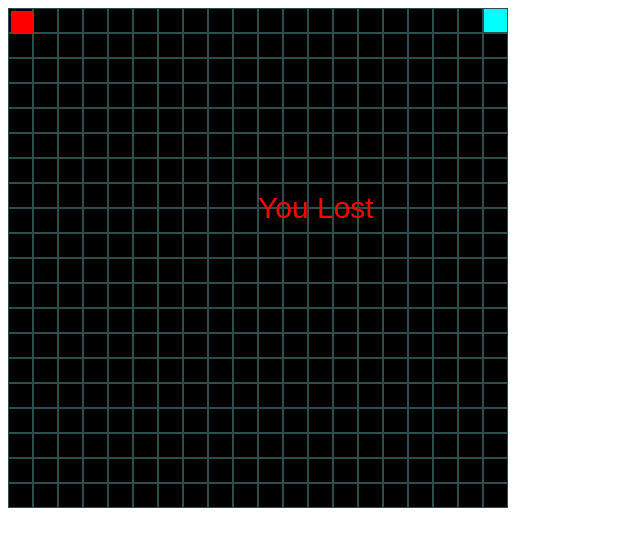
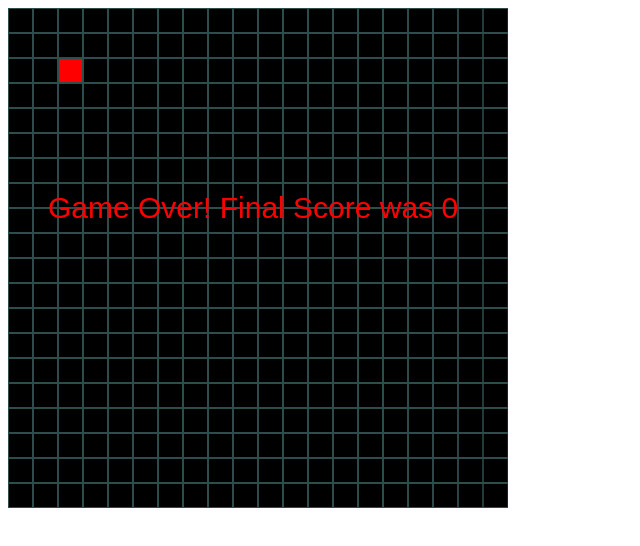
Before and after one commit to stormageddon/snake, a website: page index.html in a window 1280 px wide. Shown: the whole page, without its empty margins (0-640 px from the left). Drawn offline with Linux system fonts and the light colour scheme.

Commit message:
Fix performance issue caused by always redrawing background.

```diff
--- a/game.js
+++ b/game.js
@@ -9,6 +9,7 @@ class Game {
         this.running = true;
         this.snake = new Snake(0,0,this.ctx);
         this.food;
+        this.score = 0;
 
         let keyPressListener = new KeyPressListener(this);
         //keyPressListener.keyup = keyPressListener.keyup.bind(this);
@@ -16,8 +17,24 @@ class Game {
     };
 
     start() {
-        setInterval(x => {this.tick()}, 250)
         this.food = new Food(this.ctx);
+
+        // draw the grid
+        let backgroundCtx = document.getElementById('background-canvas').getContext("2d")
+        backgroundCtx.lineWidth = 1;
+        backgroundCtx.strokeStyle = "rgb(47,79,79)";
+        for (let i = 0; i <= 500; i += 500/20) {
+            backgroundCtx.moveTo(0, i);
+            backgroundCtx.lineTo(this.width, i);
+		    backgroundCtx.stroke();
+		}
+        for (let i = 0; i <= 500; i += 500/20) {
+            backgroundCtx.moveTo(i, 0);
+            backgroundCtx.lineTo(i,this.height);
+            backgroundCtx.stroke();
+        }
+
+        setInterval(x => {this.tick()}, 150)
     }
 
     end(didWin) {
@@ -25,7 +42,7 @@ class Game {
             this.running = false;
             this.ctx.fillStyle = "rgb(255,0,0)"
             this.ctx.font = "30px Arial";
-            this.ctx.fillText("You Lost", this.width / 2, this.height / 2 - 40);
+            this.ctx.fillText(`Game Over! Final Score was ${this.score}`, 40, this.height / 2 - 40);
         }
     }
 
@@ -37,30 +54,14 @@ class Game {
             this.food.tick();
             let collision = this.didCollide(this.snake, this.food);
             if (collision) {
-                console.log("nom nom nom");
                 this.snake.grow();
                 this.food.generate();
+                this.score++;
             }
         }
     }
 
     draw() {
-        this.ctx.fillStyle = "black";
-        this.ctx.fillRect(0, 0, this.width, this.height);
-
-        // // draw the grid
-        this.ctx.lineWidth = 1;
-        this.ctx.strokeStyle = "rgb(47,79,79)";
-        for (let i = 0; i <= 500; i += 500/20) {
-		   this.ctx.moveTo(0, i);
-		   this.ctx.lineTo(this.width, i);
-		   this.ctx.stroke();
-		}
-        for (let i = 0; i <= 500; i += 500/20) {
-		   this.ctx.moveTo(i, 0);
-		   this.ctx.lineTo(i,this.height);
-		   this.ctx.stroke();
-		}
     }
 
     didCollide(snake, food) {
@@ -117,8 +118,11 @@ class Food {
     }
 
     generate() {
-        this.x = Math.random(0,game.rows * (game.width / game.rows));
-        this.y = Math.random(0,game.cols * (game.height / game.cols));
+        console.log('GENERATE');
+        this.x = Math.floor(Math.random() * game.rows);
+        this.y = Math.floor(Math.random() * game.rows);
+        delete this.cube;
+        this.cube = new Cube(this.x, this.y, this.ctx, 255, 0, 0, false);
     }
 
     tick() {
@@ -146,7 +150,7 @@ class Cube {
 
     draw() {
         this.ctx.fillStyle = `rgb(${this.red},${this.green},${this.blue})`
-        this.ctx.fillRect(this.x + 1, this.y + 1, 500 / 20 - 2, 500 / 20 - 2);
+        this.ctx.fillRect(this.x * (game.width / game.rows) + 1, this.y * (game.width / game.cols) + 1, 500 / 20 - 2, 500 / 20 - 2);
 
         if (this.isHead) {
             // Draw Eyes
@@ -180,19 +184,19 @@ class Snake {
         console.log(this.body);
         switch(this.direction) {
             case DIRECTIONS.RIGHT:
-                this.x += 500 / game.rows;
+                this.x += 1;
                 this.head.x = this.x
                 break;
             case DIRECTIONS.LEFT:
-                    this.x -= 500 / game.rows;
+                    this.x -= 1;
                     this.head.x = this.x
                 break;
             case DIRECTIONS.UP:
-                    this.y -= 500 / game.rows;
+                    this.y -= 1;
                     this.head.y = this.y
                 break;
             case DIRECTIONS.DOWN:
-                    this.y += 500 / game.rows;
+                    this.y += 1;
                     this.head.y = this.y
                 break;
             default:
@@ -202,16 +206,16 @@ class Snake {
         this.body.forEach( (cube, i) => {
             switch(this.direction) {
                 case DIRECTIONS.RIGHT:
-                    cube.x += 500 / game.rows;
+                    cube.x += 1;
                     break;
                 case DIRECTIONS.LEFT:
-                    cube.x -= 500 / game.rows;
+                    cube.x -= 1;
                     break;
                 case DIRECTIONS.UP:
-                    cube.y -= 500 / game.rows;
+                    cube.y -= 1;
                     break;
                 case DIRECTIONS.DOWN:
-                    cube.y += 500 / game.rows;
+                    cube.y += 1;
                     break;
                 default:
                     console.log("Invalid direction");
@@ -225,21 +229,22 @@ class Snake {
 
     grow() {
         if (this.body.length === 0) {
-            const cube = new Cube(this.head.x - game.width / game.rows, this.head.y, this.ctx, 0, 255, 255, false);
+            const cube = new Cube(this.head.x, this.head.y, this.ctx, 0, 255, 255, false);
             this.body.push(cube);
         }
     }
 
     checkForLoss() {
-        if (this.x > game.width - this.width
+        if (this.x >= game.rows
             || this.x < 0
-            || this.y > game.height - this.height
+            || this.y >= game.cols
             || this.y < 0) {
                 game.end(false);
         }
     }
 
     draw() {
+        console.log(`head: (${this.head.x},${this.head.y})`);
         this.head.draw();
         this.body.forEach(cube => cube.draw());
     }
--- a/index.html
+++ b/index.html
@@ -3,7 +3,8 @@
         <title>Snake</title>
     </head>
     <body>
-        <canvas id='canvas' width="500" height="500" style="background-color: lightgray"></canvas>
+        <canvas id='background-canvas' width="500" height="500" style="background-color: black; z-index: 0; position: fixed;"></canvas>
+        <canvas id='canvas' width="500" height="500" style="background-color: transparent; z-index: 1; position: fixed;"></canvas>
         <script src="game.js"></script>
     </body>
 </html>
```
